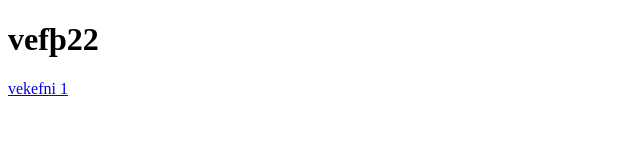
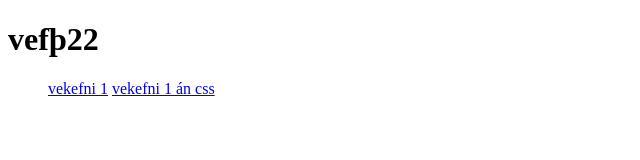
Before and after one commit to JasonHelgi/JasonHelgi.github.io, a plain HTML site: page index.html in a window 1280 px wide. Shown: the whole page, without its empty margins (0-640 px from the left). Drawn offline with Linux system fonts and the light colour scheme.

Commit message:
Update index.html

```diff
--- a/index.html
+++ b/index.html
@@ -6,7 +6,8 @@
 <body>
 
 <h1>vefþ22</h1>
-<a href="bitlar.html">vekefni 1</a>
+<ul><a href="bitlar.html">vekefni 1</a>
+  <a href="bitlarEkkiCss.html">vekefni 1 án css</a></ul>
 
 </body>
 </html>
```
